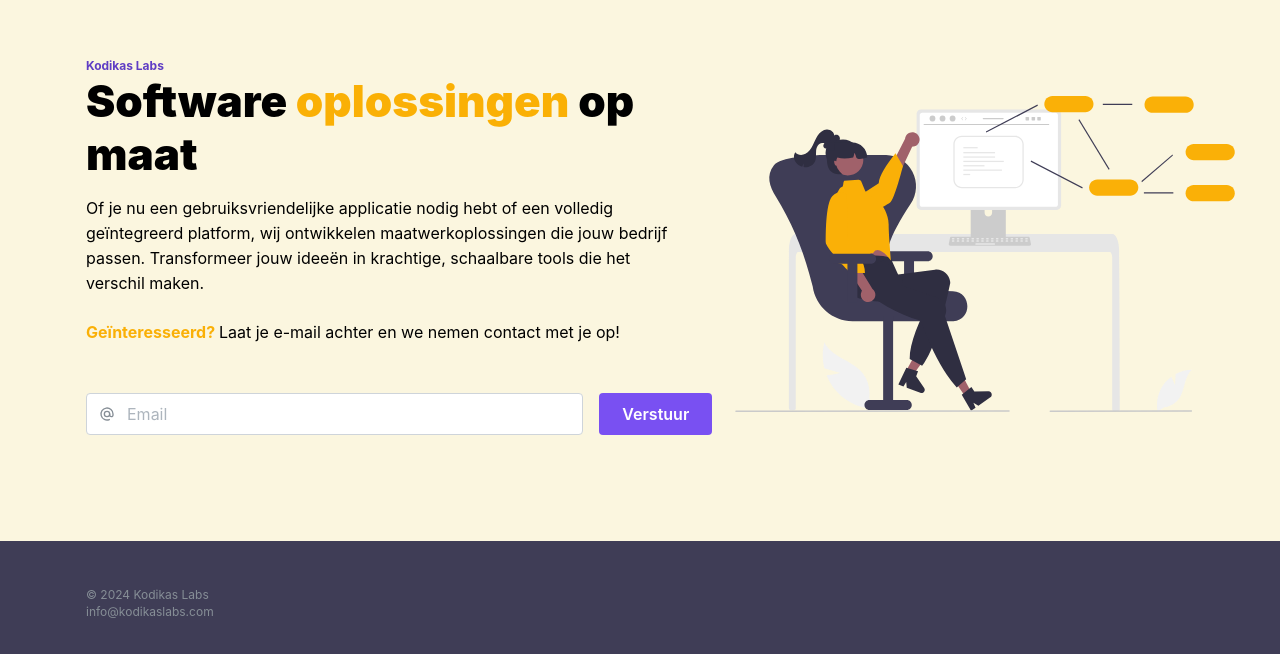
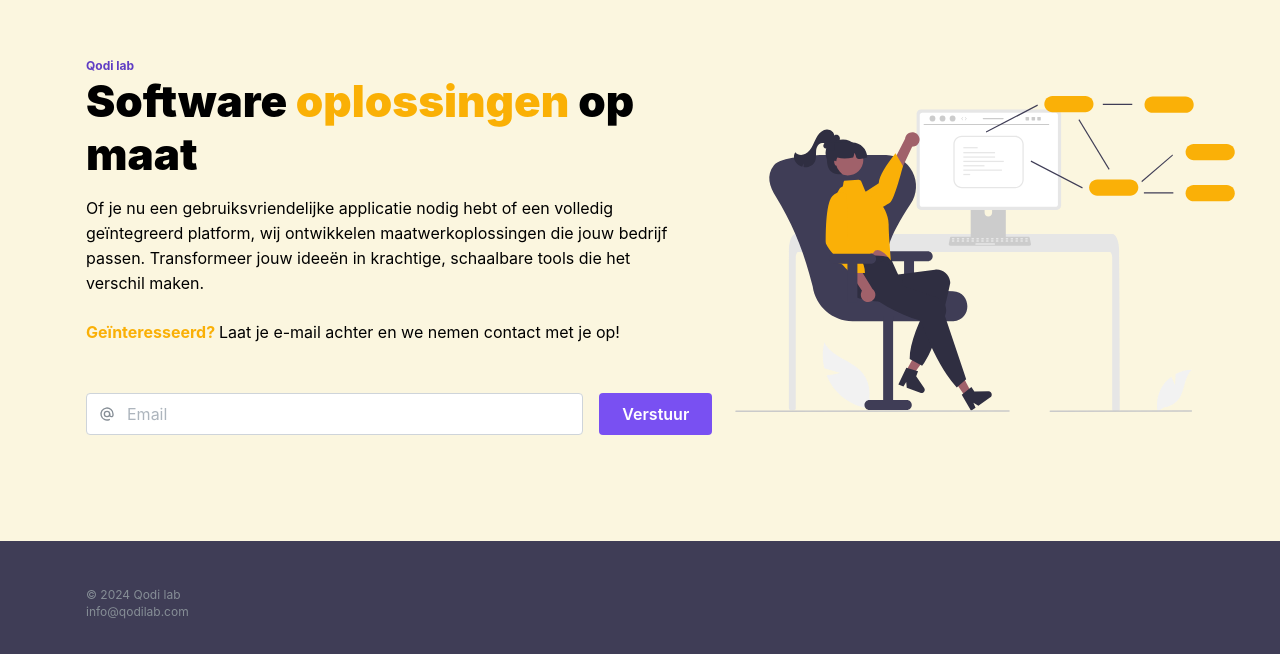
Before and after one commit to mfraanje/qodi-lab-web, a Next.js app: page / in a window 1280 px wide. Shown: the part 134-788 px from the top of the page. Built offline with nearby package versions, Linux system fonts and the light colour scheme; what postmark would draw is missing.

Commit message:
Change name

```diff
--- a/src/components/Footer.tsx
+++ b/src/components/Footer.tsx
@@ -15,8 +15,8 @@ export default function Footer() {
     >
       <Container className={classes.footer} size={'lg'}>
         <Text c='dimmed' size='xs'>
-          © 2024 Kodikas Labs <br />
-          info@kodikaslabs.com
+          © 2024 Qodi lab <br />
+          info@qodilab.com
           {/* <br />
           KVK-nummer: 93578776 <br />
           Btw-identificatienummer: NL005029056B30 */}
--- a/src/components/HeroComponent.tsx
+++ b/src/components/HeroComponent.tsx
@@ -41,7 +41,7 @@ export function HeroComponent() {
         <div className={classes.inner}>
           <div className={classes.content}>
             <Text c='violet.9' mt='md' fw={700} size='xs'>
-              Kodikas Labs
+              Qodi lab
             </Text>
             <Title className={classes.title}>
               Software <span className={classes.highlight}>oplossingen</span> op
```
Also changed, not shown: 1 other file (tests, documents, lock files or other folders).
